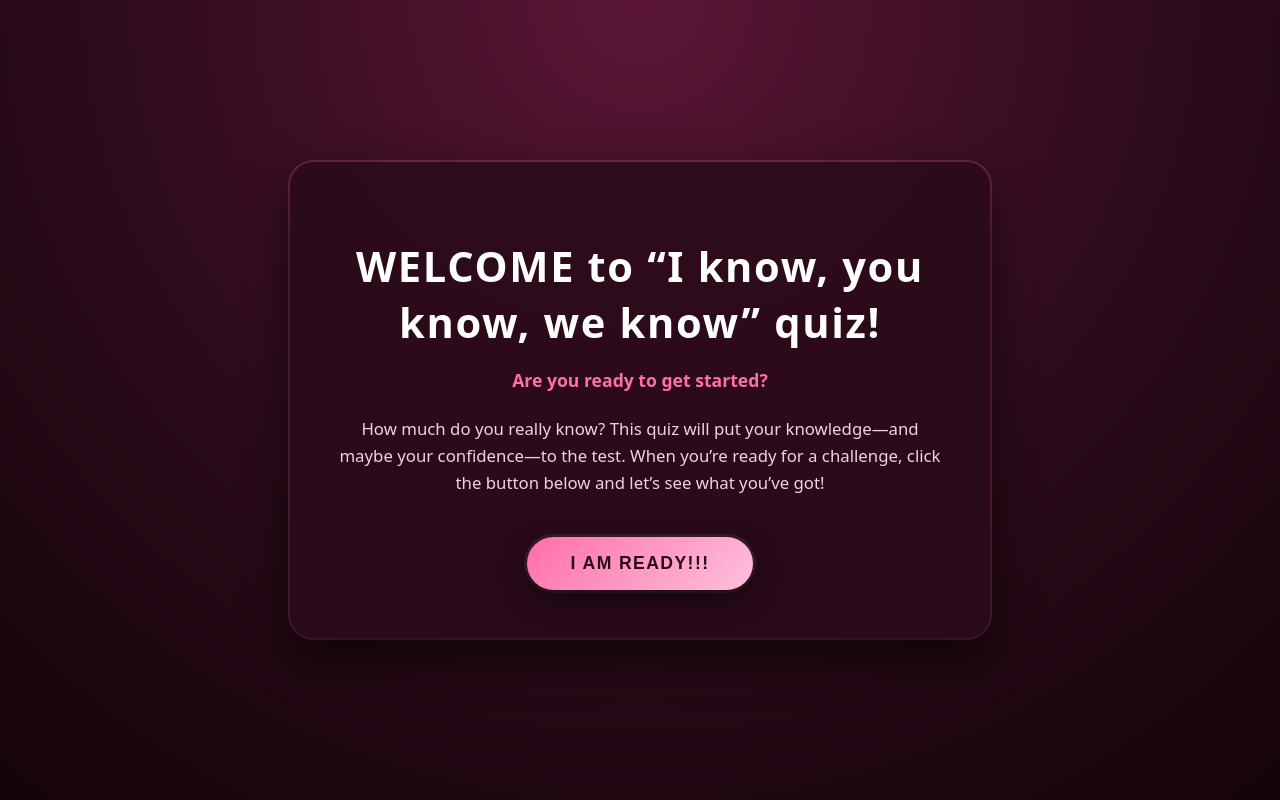
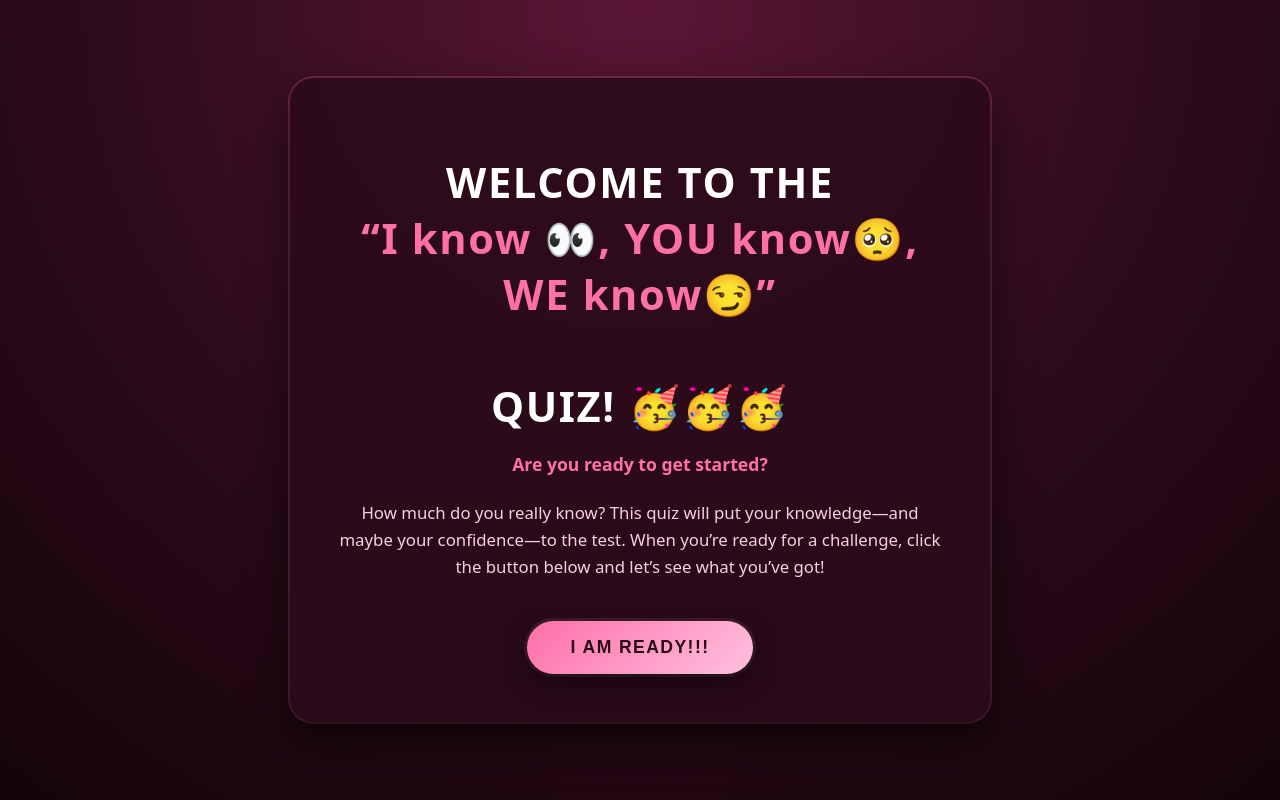
Before and after one commit to FavourU/Software-Development-1, a plain HTML site: page index.html in a window 1280 px wide. Drawn offline with Linux system fonts and the light colour scheme.

Commit message:
Update index.html
changing the welcome message

```diff
--- a/index.html
+++ b/index.html
@@ -67,7 +67,7 @@
       display: inline-block;
       padding: 1rem 2.75rem;
       font-size: 1.1rem;
-      font-weight: 600;
+      font-weight: 700;
       border-radius: 999px;
       border: none;
       cursor: pointer;
@@ -131,7 +131,11 @@
 <body>
   <main class="container" role="main" aria-labelledby="quiz-title">
     <h1 id="quiz-title" class="title">
-      WELCOME to “I know, you know, we know” quiz!
+      WELCOME TO THE <br>
+      <span style="color: var(--accent); font-weight: 800;">
+        “I know 👀, YOU know🥺, WE know😏”
+      </span><br><br>
+      QUIZ! 🥳🥳🥳
     </h1>
     <p class="subtitle">
       Are you ready to get started?
```
